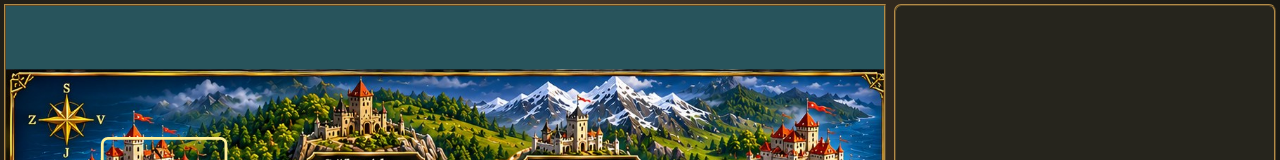
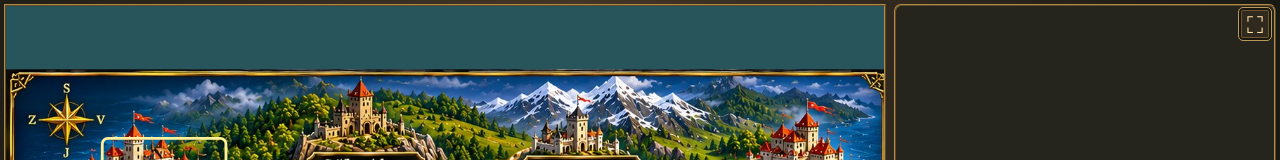
Before and after one commit to lukasockys-ux/Rise-a-zlato, a plain HTML site: page play.html in a window 1280 px wide. Shown: the top 160 px of the page. Drawn offline with Linux system fonts and the light colour scheme.

Commit message:
65.5 Add fullscreen toggle without modifying game engine

```diff
--- a/play.html
+++ b/play.html
@@ -72,4 +72,4 @@ html,body{overflow:hidden!important}#app{height:100dvh}#main{flex-wrap:nowrap!im
 .event46{position:relative;text-align:center;padding:8px 0 4px;color:#f5dfac}.event46 .banner46{position:relative;overflow:hidden;border:1px solid #b68b40;border-radius:12px;padding:20px 12px 15px;background:radial-gradient(ellipse at 50% 30%,#82602b66,transparent 70%),linear-gradient(135deg,#20170f,#49341c,#18140e);box-shadow:inset 0 0 30px #0009}.event46 .emblem46{width:100px;height:100px;margin:auto;display:grid;place-items:center;border:3px double #d7ad59;border-radius:50%;background:radial-gradient(#9b713a,#2c2115);box-shadow:0 0 24px #d4a84d44;overflow:hidden}.event46 .emblem46 img{width:100%;height:100%;object-fit:contain}.event46 .emblem46 span{font-size:48px}.event46 h2{margin:8px 0!important;border:0!important}.event46 .kicker46{letter-spacing:.2em;font-size:12px;color:#d9b36b}.event46 .desc46{margin:14px 0;color:#ead8b2}.event46 .choice46{display:flex;align-items:center;text-align:left;gap:12px;padding:12px!important;margin:8px 0;width:100%;white-space:normal}.event46 .choice46 i{font-size:24px;font-style:normal}.event46 .choice46 small{display:block;color:#e5c27b;margin-top:4px}.event46 .choice46 b{font-size:17px}.event46 .foot46{font-size:12px;color:#b9a784;margin-top:12px}
 </style><script src="events.js?v=627"></script><script src="food.js?v=627"></script><style>
 .content21 .catalog20 .card8{overflow:hidden;min-height:0;gap:2px}.content21 .catalog20 .art8{flex:1 1 0;min-height:0}.content21 .catalog20 .reason42{flex:none;display:flex;flex-wrap:wrap;justify-content:center;gap:2px;padding:2px;font:10px/1.1 system-ui}.reqStep2{display:inline-flex;align-items:center;gap:2px;border:1px solid #876b45;border-radius:3px;padding:2px;color:#ffb29c}.reqStep2 img{width:15px;height:15px;object-fit:contain}.content21 .catalog20 .actions8{flex:none}.content21 .catalog20 .card8>small{flex:none}
-</style><script src="building-requirements.js"></script></body></html>
+</style><script src="building-requirements.js"></script><style>#fullscreen654{position:fixed;right:8px;top:7px;z-index:10000;width:34px;height:34px;padding:0;border:1px solid #b89a58;border-radius:5px;background:#30291e;color:#ffe0a0;font-size:23px;line-height:1;cursor:pointer}#top{padding-right:44px!important}</style><button id="fullscreen654" type="button" title="Celá obrazovka" aria-label="Celá obrazovka">⛶</button><script>(()=>{const b=document.getElementById('fullscreen654'),root=document.documentElement;function sync(){let on=!!(document.fullscreenElement||document.webkitFullscreenElement);b.textContent=on?'↙':'⛶';b.title=on?'Ukončit celou obrazovku':'Celá obrazovka';b.setAttribute('aria-label',b.title)}b.addEventListener('click',async()=>{try{if(document.fullscreenElement||document.webkitFullscreenElement){let f=document.exitFullscreen||document.webkitExitFullscreen;await f.call(document)}else{let f=root.requestFullscreen||root.webkitRequestFullscreen;if(!f){alert('Prohlížeč nepodporuje celou obrazovku. Na PC použij F11.');return}await f.call(root)}}catch(e){alert('Celou obrazovku nelze spustit. Na PC použij F11.')}sync()});document.addEventListener('fullscreenchange',sync);document.addEventListener('webkitfullscreenchange',sync);sync()})();</script></body></html>
```
